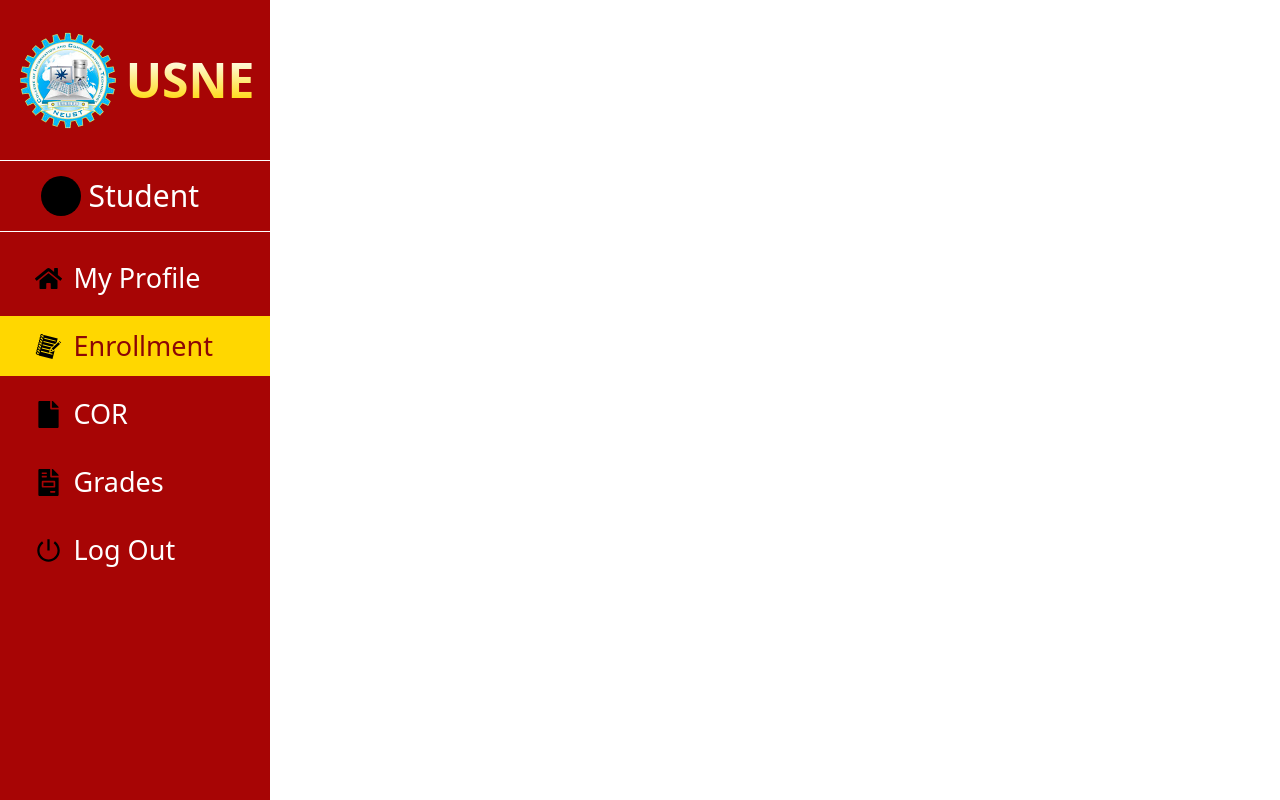
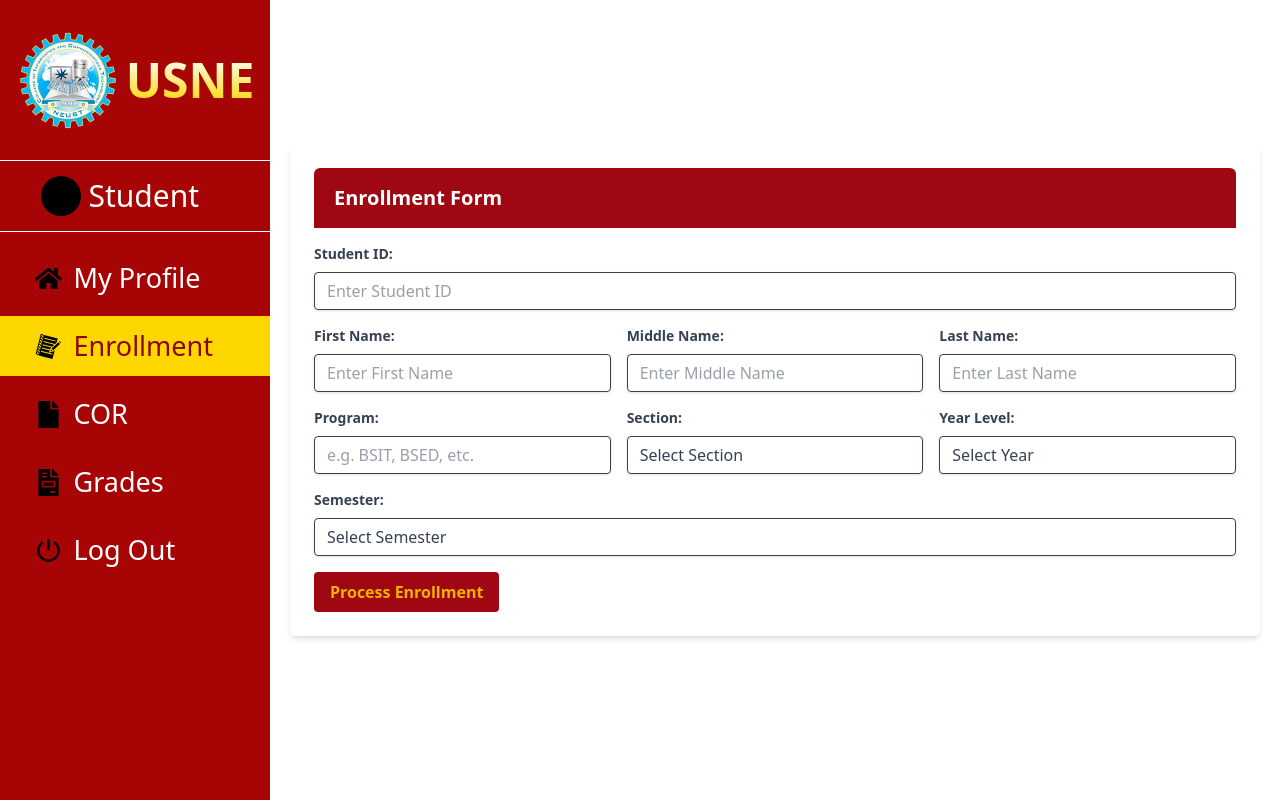
Before and after one commit to Mrcoder1915/enrollment-system, a Next.js app: page /Dashboard in a window 1280 px wide. Both pictures are taken after a click on the item "Enrollment". Built offline with nearby package versions, Linux system fonts and the light colour scheme.

Commit message:
my EnrollmentForm

```diff
--- a/app/Dashboard/page.js
+++ b/app/Dashboard/page.js
@@ -7,6 +7,7 @@ import Dashboard from '../components/ui/dashboard'
 import GradeEntry from '../components/ui/GradeEntry'
 import StudentList from '../components/ui/StudentList'
 import GradeView from '../components/ui/GradeView'
+import EnrollmentForm from '../components/ui/EnrollmentForm'
 
 const page = () => {
   const { userAccess } = useContext(dashboardContext);
@@ -47,6 +48,7 @@ const page = () => {
         {
           userAccess === "student" && <>
               <GradeView />
+              <EnrollmentForm />
 
             </>
         }
--- /dev/null
+++ b/app/components/ui/EnrollmentForm.js
@@ -0,0 +1,168 @@
+import React, { useContext } from "react";
+import { dashboardContext } from '@/app/providers/dashboardProvider';
+
+const EnrollmentForm = () => {
+  const { show } = useContext(dashboardContext);
+
+  const handleSubmit = (event) => {
+    event.preventDefault();
+
+    const studentId = event.target.studentId.value.trim();
+    const firstName = event.target.firstName.value.trim();
+    const middleName = event.target.middleName.value.trim();
+    const lastName = event.target.lastName.value.trim();
+    const program = event.target.program.value.trim();
+    const section = event.target.section.value;
+    const yearLevel = event.target.yearLevel.value;
+    const semester = event.target.semester.value;
+
+    if (!studentId || !firstName || !middleName || !lastName || !program || !section || !yearLevel || !semester) {
+      alert("Please fill in all the fields.");
+      return;
+    }
+
+    const enrollmentData = {
+      name: `${firstName} ${middleName} ${lastName}`,
+      year: yearLevel,
+      semester: semester,
+    };
+    localStorage.setItem("enrollmentStatus", JSON.stringify(enrollmentData));
+
+    window.location.href = "/status"; // Assuming you have a /status page
+  };
+
+  return (
+    <div
+      className={`w-full h-[80vh] p-5 absolute flex justify-center flex-col transition-all ease-in duration-300 ${
+        show === 2 ? 'translate-x-0 visible' : '-translate-x-[200%] invisible'
+      }`}
+    >
+
+        <div className="bg-white p-6 shadow-md rounded-md">
+          <h2 className="bg-red-800 text-white py-4 px-5 text-xl font-bold rounded-t-md mb-4">
+            Enrollment Form
+          </h2>
+          <form id="enrollmentForm" onSubmit={handleSubmit}>
+            <div className="mb-4">
+              <label htmlFor="studentId" className="block text-gray-700 text-sm font-bold mb-2">
+                Student ID:
+              </label>
+              <input
+                type="text"
+                id="studentId"
+                placeholder="Enter Student ID"
+                required
+                className="shadow appearance-none border rounded w-full py-2 px-3 text-gray-700 leading-tight focus:outline-none focus:shadow-outline"
+              />
+            </div>
+            <div className="grid grid-cols-1 md:grid-cols-3 gap-4 mb-4">
+              <div className="mb-4 md:mb-0">
+                <label htmlFor="firstName" className="block text-gray-700 text-sm font-bold mb-2">
+                  First Name:
+                </label>
+                <input
+                  type="text"
+                  id="firstName"
+                  placeholder="Enter First Name"
+                  required
+                  className="shadow appearance-none border rounded w-full py-2 px-3 text-gray-700 leading-tight focus:outline-none focus:shadow-outline"
+                />
+              </div>
+              <div className="mb-4 md:mb-0">
+                <label htmlFor="middleName" className="block text-gray-700 text-sm font-bold mb-2">
+                  Middle Name:
+                </label>
+                <input
+                  type="text"
+                  id="middleName"
+                  placeholder="Enter Middle Name"
+                  required
+                  className="shadow appearance-none border rounded w-full py-2 px-3 text-gray-700 leading-tight focus:outline-none focus:shadow-outline"
+                />
+              </div>
+              <div>
+                <label htmlFor="lastName" className="block text-gray-700 text-sm font-bold mb-2">
+                  Last Name:
+                </label>
+                <input
+                  type="text"
+                  id="lastName"
+                  placeholder="Enter Last Name"
+                  required
+                  className="shadow appearance-none border rounded w-full py-2 px-3 text-gray-700 leading-tight focus:outline-none focus:shadow-outline"
+                />
+              </div>
+            </div>
+            <div className="grid grid-cols-1 md:grid-cols-3 gap-4 mb-4">
+              <div>
+                <label htmlFor="program" className="block text-gray-700 text-sm font-bold mb-2">
+                  Program:
+                </label>
+                <input
+                  type="text"
+                  id="program"
+                  placeholder="e.g. BSIT, BSED, etc."
+                  required
+                  className="shadow appearance-none border rounded w-full py-2 px-3 text-gray-700 leading-tight focus:outline-none focus:shadow-outline"
+                />
+              </div>
+              <div>
+                <label htmlFor="section" className="block text-gray-700 text-sm font-bold mb-2">
+                  Section:
+                </label>
+                <select
+                  id="section"
+                  required
+                  className="shadow appearance-none border rounded w-full py-2 px-3 text-gray-700 leading-tight focus:outline-none focus:shadow-outline"
+                >
+                  <option value="">Select Section</option>
+                  <option>BSIT-1A</option>
+                  <option>BSIT-1B</option>
+                  <option>BSIT-2A</option>
+                  <option>BSIT-2B</option>
+                </select>
+              </div>
+              <div>
+                <label htmlFor="yearLevel" className="block text-gray-700 text-sm font-bold mb-2">
+                  Year Level:
+                </label>
+                <select
+                  id="yearLevel"
+                  required
+                  className="shadow appearance-none border rounded w-full py-2 px-3 text-gray-700 leading-tight focus:outline-none focus:shadow-outline"
+                >
+                  <option value="">Select Year</option>
+                  <option>1st</option>
+                  <option>2nd</option>
+                  <option>3rd</option>
+                  <option>4th</option>
+                </select>
+              </div>
+            </div>
+            <div className="mb-4">
+              <label htmlFor="semester" className="block text-gray-700 text-sm font-bold mb-2">
+                Semester:
+              </label>
+              <select
+                id="semester"
+                required
+                className="shadow appearance-none border rounded w-full py-2 px-3 text-gray-700 leading-tight focus:outline-none focus:shadow-outline"
+              >
+                <option value="">Select Semester</option>
+                <option>1st sem</option>
+                <option>2nd sem</option>
+              </select>
+            </div>
+            <button
+              type="submit"
+              className="bg-red-800 hover:bg-red-900 text-yellow-500 font-bold py-2 px-4 rounded focus:outline-none focus:shadow-outline"
+            >
+              Process Enrollment
+            </button>
+          </form>
+        </div>
+    </div>
+  );
+};
+
+export default EnrollmentForm;
```
